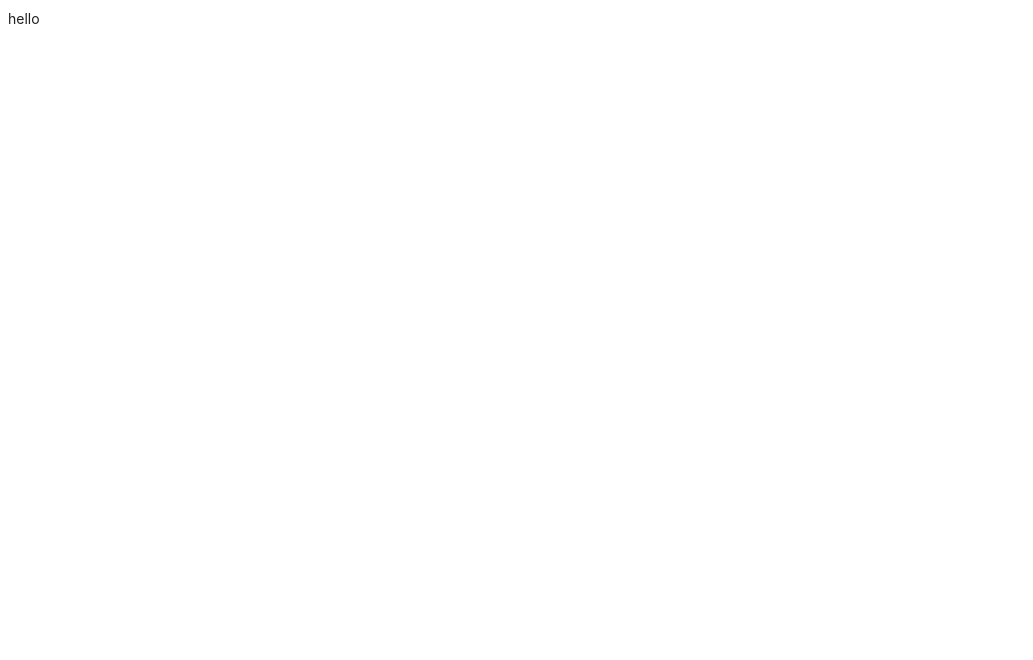
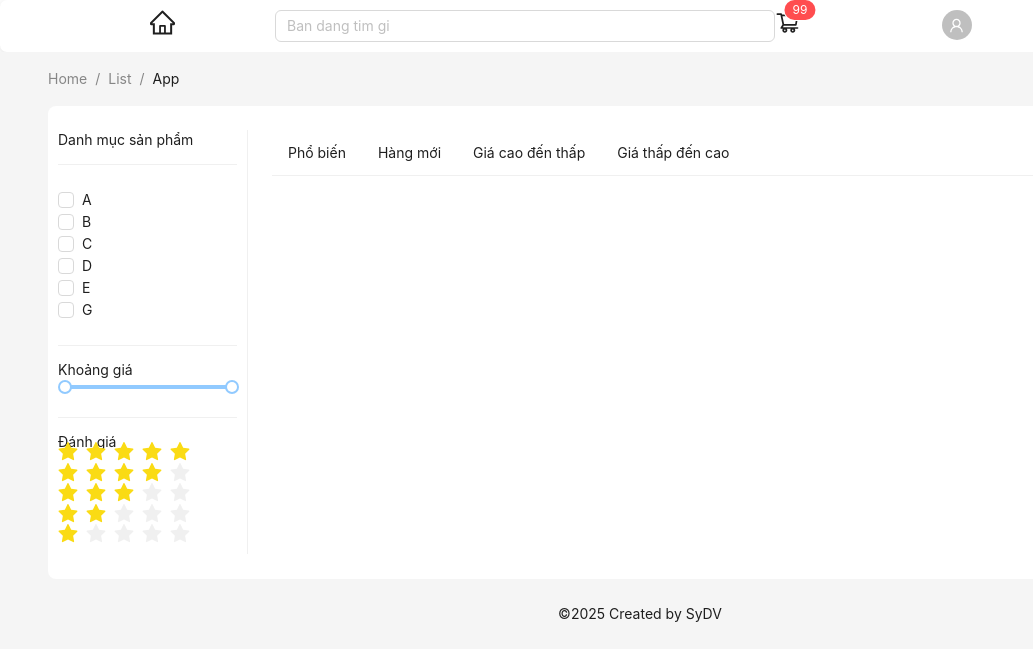
Before and after one commit to sydv036/react-typescript-practice, a React (Vite) app in the folder frontend/: page / in a window 1280 px wide. Shown: the top 660 px of the page, without its empty margins (0-1033 px from the left). Built offline with nearby package versions, Linux system fonts and the light colour scheme.

Commit message:
update layout home page

```diff
--- /dev/null
+++ b/frontend/src/components/client/HomePage.tsx
@@ -0,0 +1,116 @@
+import {
+  Breadcrumb,
+  Checkbox,
+  Divider,
+  Layout,
+  Menu,
+  Rate,
+  Slider,
+  theme,
+} from "antd";
+
+const { Content, Footer, Sider } = Layout;
+const desc = ["terrible", "bad", "normal", "good", "wonderful"];
+const checkBoxList = [
+  { label: "A", value: "A" },
+  { label: "B", value: "B" },
+  { label: "C", value: "C" },
+  { label: "D", value: "D" },
+  { label: "E", value: "E" },
+  { label: "G", value: "G" },
+];
+
+const HomePage = () => {
+  const {
+    token: { colorBgContainer, borderRadiusLG },
+  } = theme.useToken();
+
+  const items: MenuItem[] = [
+    {
+      label: "Phổ biến",
+      key: "pb",
+    },
+    {
+      label: "Hàng mới",
+      key: "new",
+    },
+    {
+      label: "Giá cao đến thấp",
+      key: "desc",
+    },
+    {
+      label: "Giá thấp đến cao",
+      key: "asc",
+    },
+  ];
+
+  return (
+    <Layout>
+      <div style={{ padding: "0 48px" }}>
+        <Breadcrumb style={{ margin: "16px 0" }}>
+          <Breadcrumb.Item>Home</Breadcrumb.Item>
+          <Breadcrumb.Item>List</Breadcrumb.Item>
+          <Breadcrumb.Item>App</Breadcrumb.Item>
+        </Breadcrumb>
+        <Layout
+          style={{
+            padding: "24px 0",
+            background: colorBgContainer,
+            borderRadius: borderRadiusLG,
+          }}
+        >
+          <Sider style={{ background: colorBgContainer }} width={200}>
+            <Menu
+              mode="inline"
+              defaultSelectedKeys={["1"]}
+              defaultOpenKeys={["sub1"]}
+              style={{
+                height: "100%",
+                padding: "10px",
+              }}
+              //   items={items2}
+            >
+              <div>
+                {/* <p>Bộ lọc tìm kiếm</p> */}
+                <span>Danh mục sản phẩm</span>
+                <Divider />
+                <Checkbox.Group
+                  options={checkBoxList}
+                  style={{ display: "flex", flexDirection: "column" }}
+                />
+              </div>
+              <div>
+                <Divider />
+                <span>Khoảng giá</span>
+                <div>
+                  <Slider range defaultValue={[1, 100]} />
+                </div>
+              </div>
+              <div>
+                <Divider />
+                <div>Đánh giá</div>
+                <Rate tooltips={desc} value={5} />
+                <Rate tooltips={desc} value={4} />
+                <Rate tooltips={desc} value={3} />
+                <Rate tooltips={desc} value={2} />
+                <Rate tooltips={desc} value={1} />
+              </div>
+            </Menu>
+          </Sider>
+          <Content style={{ padding: "0 24px", minHeight: 280 }}>
+            <Menu
+              //   onClick={onClick}
+              //   selectedKeys={[current]}
+              mode="horizontal"
+              items={items}
+            />
+          </Content>
+        </Layout>
+      </div>
+      <Footer style={{ textAlign: "center" }}>
+        ©{new Date().getFullYear()} Created by SyDV
+      </Footer>
+    </Layout>
+  );
+};
+export default HomePage;
--- /dev/null
+++ b/frontend/src/components/layout/client.header.tsx
@@ -0,0 +1,91 @@
+import {
+  HomeOutlined,
+  ShoppingCartOutlined,
+  SmileOutlined,
+  UserOutlined,
+} from "@ant-design/icons";
+import { Avatar, Badge, Col, Dropdown, Input, MenuProps, Row } from "antd";
+import "styles/components/layout/client.header.scss";
+
+const ClientHeader = () => {
+  const items: MenuProps["items"] = [
+    {
+      key: "1",
+      label: (
+        <a
+          target="_blank"
+          rel="noopener noreferrer"
+          href="https://www.antgroup.com"
+        >
+          1st menu item
+        </a>
+      ),
+    },
+    {
+      key: "2",
+      label: (
+        <a
+          target="_blank"
+          rel="noopener noreferrer"
+          href="https://www.aliyun.com"
+        >
+          2nd menu item (disabled)
+        </a>
+      ),
+      icon: <SmileOutlined />,
+      disabled: true,
+    },
+    {
+      key: "3",
+      label: (
+        <a
+          target="_blank"
+          rel="noopener noreferrer"
+          href="https://www.luohanacademy.com"
+        >
+          3rd menu item (disabled)
+        </a>
+      ),
+      disabled: true,
+    },
+    {
+      key: "4",
+      danger: true,
+      label: "a danger item",
+    },
+  ];
+  return (
+    <>
+      <header>
+        <Row className="client-header">
+          <Col span={3}>
+            <HomeOutlined style={{ fontSize: "25px", cursor: "pointer" }} />
+          </Col>
+          <Col span={12}>
+            <Input
+              placeholder="Ban dang tim gi"
+              onKeyUp={(e) => {
+                if (e.code === "Enter") {
+                  console.log("oke");
+                }
+              }}
+            />
+          </Col>
+          <Col span={4}>
+            <Badge count={99}>
+              <ShoppingCartOutlined style={{ fontSize: "25px" }} />
+            </Badge>
+          </Col>
+          <Col span={5}>
+            <Dropdown menu={{ items }} trigger={["click"]}>
+              <a onClick={(e) => e.preventDefault()}>
+                <Avatar size={30} icon={<UserOutlined />} />
+              </a>
+            </Dropdown>
+          </Col>
+        </Row>
+      </header>
+    </>
+  );
+};
+export default ClientHeader;
--- /dev/null
+++ b/frontend/src/pages/client/IndexApp.tsx
@@ -0,0 +1,12 @@
+import ClientHeader from "components/layout/client.header";
+import { Outlet } from "react-router-dom";
+
+const IndexApp = () => {
+  return (
+    <>
+      <ClientHeader />
+      <Outlet />
+    </>
+  );
+};
+export default IndexApp;
--- a/frontend/src/routers/ProviderRouters.tsx
+++ b/frontend/src/routers/ProviderRouters.tsx
@@ -1,13 +1,20 @@
-import App from "App";
+import HomePage from "components/client/HomePage";
 import AdminApp from "pages/admin/AdminApp";
 import Login from "pages/auth/loginPage";
 import Register from "pages/auth/registerPage";
+import IndexApp from "pages/client/IndexApp";
 import { createBrowserRouter, RouterProvider } from "react-router-dom";
 const ProviderRouters = () => {
   const router = createBrowserRouter([
     {
       path: "/",
-      element: <App />,
+      element: <IndexApp />,
+      children: [
+        {
+          index: true,
+          element: <HomePage />,
+        },
+      ],
     },
     {
       path: "/admin",
--- a/frontend/src/styles/_mixins.scss
+++ b/frontend/src/styles/_mixins.scss
@@ -14,3 +14,8 @@
     justify-content: center;
   }
 }
+
+@mixin layoutMain {
+  width: $with-main;
+  margin: 0 auto;
+}
--- a/frontend/src/styles/_variables.scss
+++ b/frontend/src/styles/_variables.scss
@@ -1,2 +1,3 @@
 $with-form-auth: 450px;
 $heigh-form-auth: 600px;
+$with-main: 1000px;
--- /dev/null
+++ b/frontend/src/styles/components/layout/client.header.scss
@@ -0,0 +1,9 @@
+header {
+  width: 100%;
+  border-radius: 7px;
+  box-shadow: rgba(99, 99, 99, 0.2) 0px 2px 8px 0px;
+  padding: 10px;
+}
+.client-header {
+  @include layoutMain;
+}
--- a/frontend/src/styles/index.scss
+++ b/frontend/src/styles/index.scss
@@ -1,3 +1,7 @@
 #nprogress .bar {
   background: red;
 }
+* {
+  margin: 0;
+  padding: 0;
+}
```
